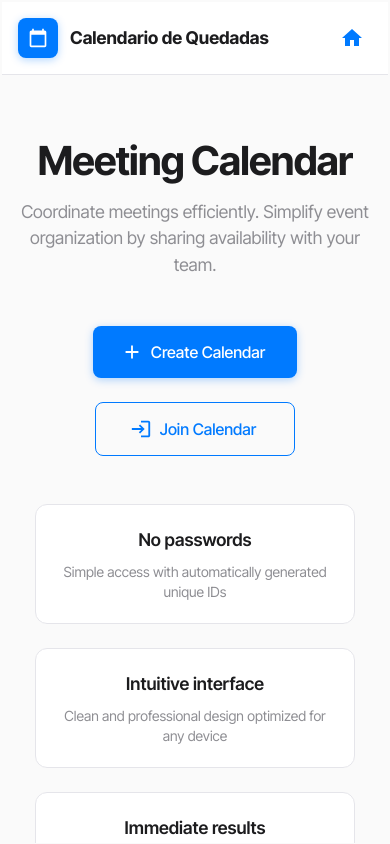
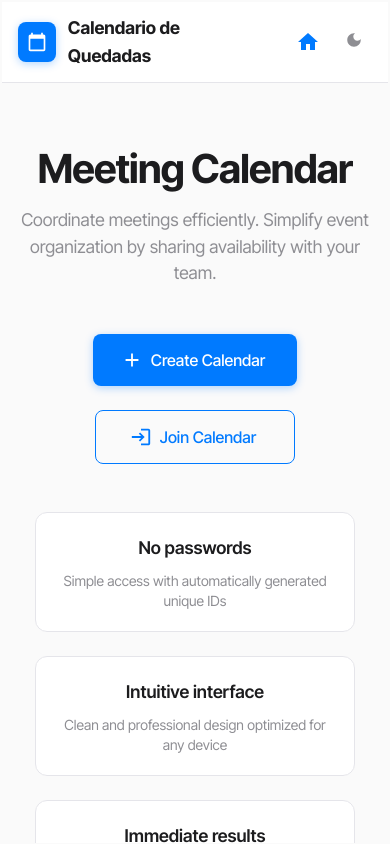
Before and after one commit to francordel/calendario-quedadas, a React (Create React App) app: page / in a window 390 px wide. Built offline with nearby package versions, Linux system fonts and the light colour scheme; no server answers.

Commit message:
responsive

```diff
--- a/src/components/Header.js
+++ b/src/components/Header.js
@@ -232,7 +232,7 @@ function Header() {
           </Stack>
 
           {/* Mobile Navigation */}
-          <Box sx={{ display: { xs: 'flex', md: 'none' } }}>
+          <Stack direction="row" spacing={1} sx={{ display: { xs: 'flex', md: 'none' } }}>
             <IconButton
               onClick={() => navigate('/')}
               sx={{
@@ -242,7 +242,23 @@ function Header() {
             >
               <HomeIcon />
             </IconButton>
-          </Box>
+
+            {/* Mobile Theme Toggle */}
+            <IconButton
+              onClick={toggleMode}
+              sx={{
+                color: 'text.secondary',
+                '&:hover': {
+                  backgroundColor: 'rgba(0, 122, 255, 0.04)',
+                  color: 'primary.main',
+                },
+                width: 36,
+                height: 36,
+              }}
+            >
+              {isDark ? <LightModeIcon sx={{ fontSize: 18 }} /> : <DarkModeIcon sx={{ fontSize: 18 }} />}
+            </IconButton>
+          </Stack>
         </Stack>
 
         {/* Version Badge */}
--- a/src/pages/Home.js
+++ b/src/pages/Home.js
@@ -222,7 +222,7 @@ function Home() {
               sx={{
                 fontSize: { xs: "2.5rem", md: "3.5rem", lg: "4rem" },
                 fontWeight: 700,
-                color: "#1C1C1E",
+                color: "text.primary",
                 lineHeight: 1.1,
                 mb: 2,
                 letterSpacing: "-0.02em",
```
